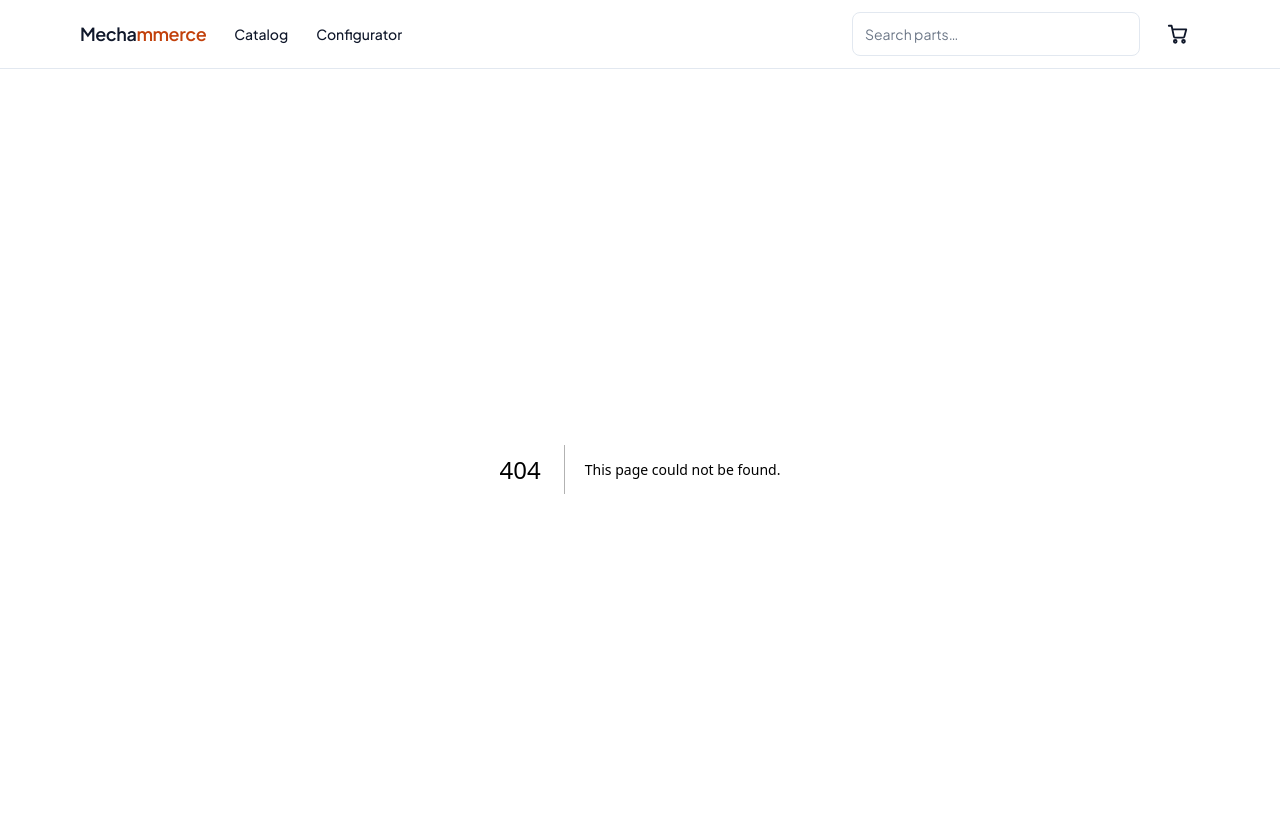
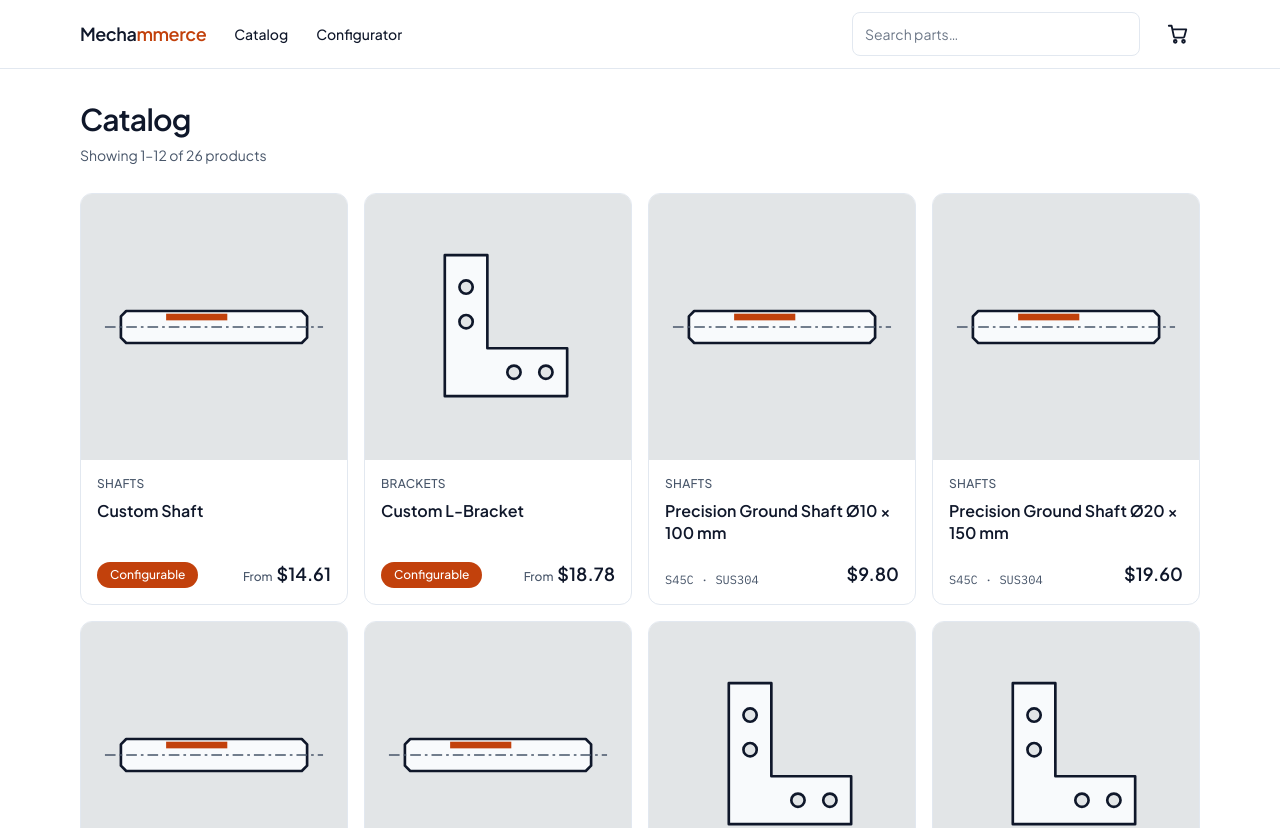
Before and after one commit to RafifRBA/mechammerce, a Next.js app: page /catalog in a window 1280 px wide. Before the commit this address had no page. Shown: the top 828 px of the page. Built offline with nearby package versions, Linux system fonts and the light colour scheme.

Commit message:
feat(catalog): add catalog page with product cards

```diff
--- /dev/null
+++ b/src/app/catalog/page.tsx
@@ -0,0 +1,68 @@
+import type { Metadata } from 'next'
+import Link from 'next/link'
+import { ProductCard } from '@/components/catalog/ProductCard'
+import { catalogItems } from '@/data/products.seed'
+import { filterProducts } from '@/lib/catalog/filter'
+import { paginate } from '@/lib/catalog/paginate'
+import { parseCatalogParams } from '@/lib/catalog/parse'
+import { sortProducts } from '@/lib/catalog/sort'
+
+export const metadata: Metadata = {
+  title: 'Catalog',
+  description:
+    'Browse standard mechanical parts or configure a custom shaft or bracket.',
+}
+
+// The URL is the source of truth: every request re-reads searchParams and runs
+// the same four pure steps (parse -> filter -> sort -> paginate).
+export default async function CatalogPage({
+  searchParams,
+}: PageProps<'/catalog'>) {
+  const query = parseCatalogParams(await searchParams)
+  const filtered = filterProducts(catalogItems, query.filters)
+  const sorted = sortProducts(filtered, query.sort)
+  const result = paginate(sorted, query.page)
+
+  const first = (result.page - 1) * result.pageSize + 1
+  const last = first + result.items.length - 1
+  const noun = result.totalItems === 1 ? 'product' : 'products'
+
+  return (
+    <div className="mx-auto max-w-6xl px-4 py-8">
+      <h1 className="text-3xl font-semibold tracking-tight">Catalog</h1>
+
+      <p
+        role="status"
+        aria-live="polite"
+        className="mt-2 min-h-6 text-sm text-text-muted"
+      >
+        {result.totalItems === 0
+          ? 'No products found'
+          : `Showing ${first}–${last} of ${result.totalItems} ${noun}`}
+      </p>
+
+      {result.items.length > 0 ? (
+        <ul className="mt-6 grid grid-cols-2 gap-3 sm:gap-4 lg:grid-cols-3 xl:grid-cols-4">
+          {result.items.map((item) => (
+            <li key={item.id}>
+              <ProductCard item={item} />
+            </li>
+          ))}
+        </ul>
+      ) : (
+        <div className="mt-6 rounded-lg border border-border bg-surface px-6 py-12 text-center">
+          <p className="text-lg font-semibold">Nothing matches these filters</p>
+          <p className="mt-1 text-sm text-text-muted">
+            Try a different search or remove some filters.
+          </p>
+          <Link
+            href="/catalog"
+            className="mt-6 inline-flex min-h-11 items-center justify-center rounded-md bg-accent px-4 text-sm font-medium text-accent-contrast transition-colors hover:bg-accent-hover focus-visible:outline-2 focus-visible:outline-offset-2 focus-visible:outline-accent"
+          >
+            Clear filters
+          </Link>
+        </div>
+      )}
+    </div>
+  )
+}
--- /dev/null
+++ b/src/components/catalog/ProductCard.tsx
@@ -0,0 +1,68 @@
+import Link from 'next/link'
+import { ProductVisual } from '@/components/product/ProductVisual'
+import { Badge } from '@/components/ui/Badge'
+import { CATEGORIES } from '@/data/categories'
+import { formatPrice } from '@/lib/format/currency'
+import type { CatalogItem } from '@/types'
+
+type ProductCardProps = {
+  item: CatalogItem
+}
+
+function hrefOf(item: CatalogItem): string {
+  return item.kind === 'standard'
+    ? `/products/${item.slug}`
+    : `/configurator/${item.slug}`
+}
+
+function categoryName(item: CatalogItem): string {
+  return CATEGORIES.find((c) => c.id === item.category)?.name ?? item.category
+}
+
+// The product name is the only link; its ::after covers the whole card, so the
+// whole card is clickable but a screen reader still hears one link per product.
+export function ProductCard({ item }: ProductCardProps) {
+  return (
+    <article className="relative flex h-full flex-col overflow-hidden rounded-lg border border-border bg-bg transition-shadow hover:shadow-md has-[:focus-visible]:outline-2 has-[:focus-visible]:outline-offset-2 has-[:focus-visible]:outline-accent">
+      <ProductVisual category={item.category} label={item.name} />
+
+      <div className="flex flex-1 flex-col gap-2 p-3 sm:p-4">
+        <p className="text-xs font-medium uppercase tracking-wide text-text-muted">
+          {categoryName(item)}
+        </p>
+
+        <h2 className="text-base font-semibold leading-snug">
+          <Link
+            href={hrefOf(item)}
+            className="after:absolute after:inset-0 focus-visible:outline-hidden"
+          >
+            {item.name}
+          </Link>
+        </h2>
+
+        <div className="mt-auto flex flex-col items-start gap-1 pt-2 sm:flex-row sm:items-end sm:justify-between sm:gap-2">
+          {item.kind === 'standard' ? (
+            <>
+              <p className="font-mono text-xs text-text-muted">
+                {item.materials.join(' · ')}
+              </p>
+              <p className="text-lg font-semibold">
+                {formatPrice(item.unitPrice)}
+              </p>
+            </>
+          ) : (
+            <>
+              <Badge variant="accent">Configurable</Badge>
+              <p className="text-lg font-semibold">
+                <span className="mr-1 text-xs font-medium text-text-muted">
+                  From
+                </span>
+                {formatPrice(item.fromPrice)}
+              </p>
+            </>
+          )}
+        </div>
+      </div>
+    </article>
+  )
+}
```
